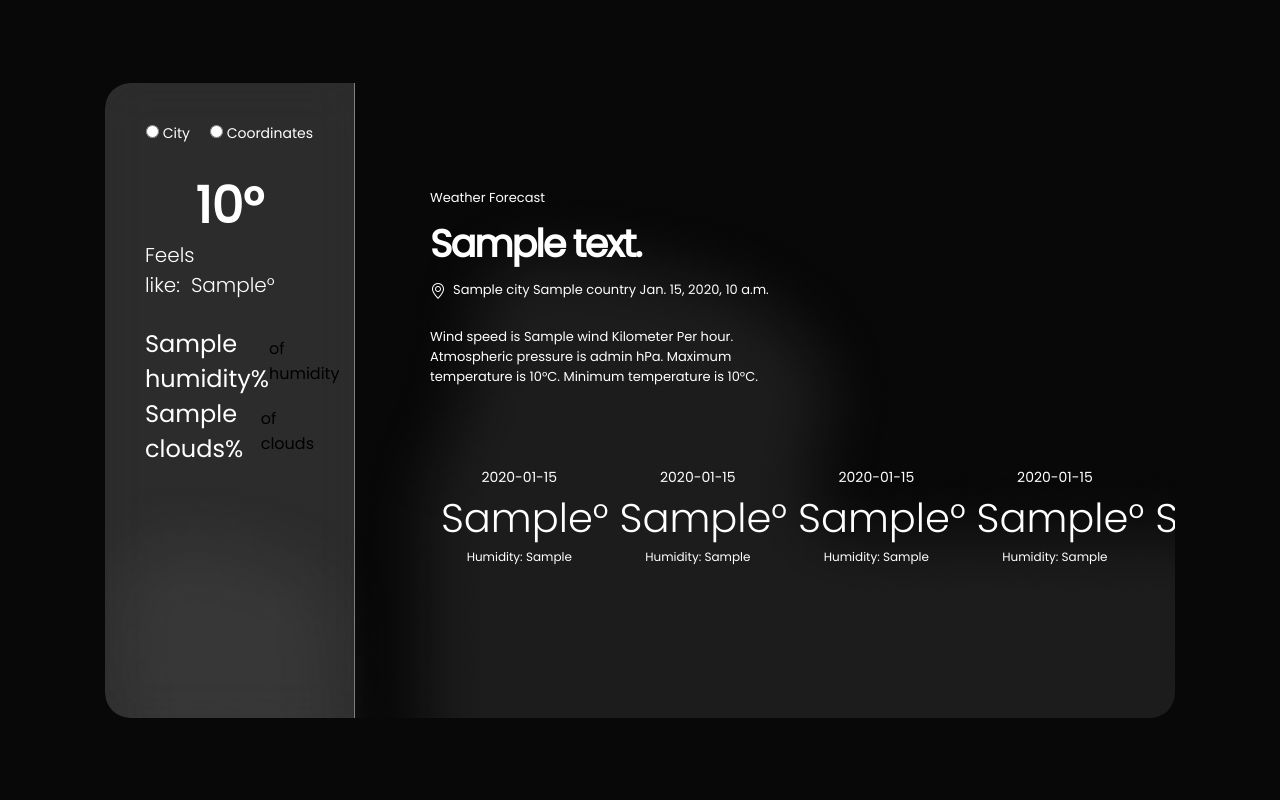
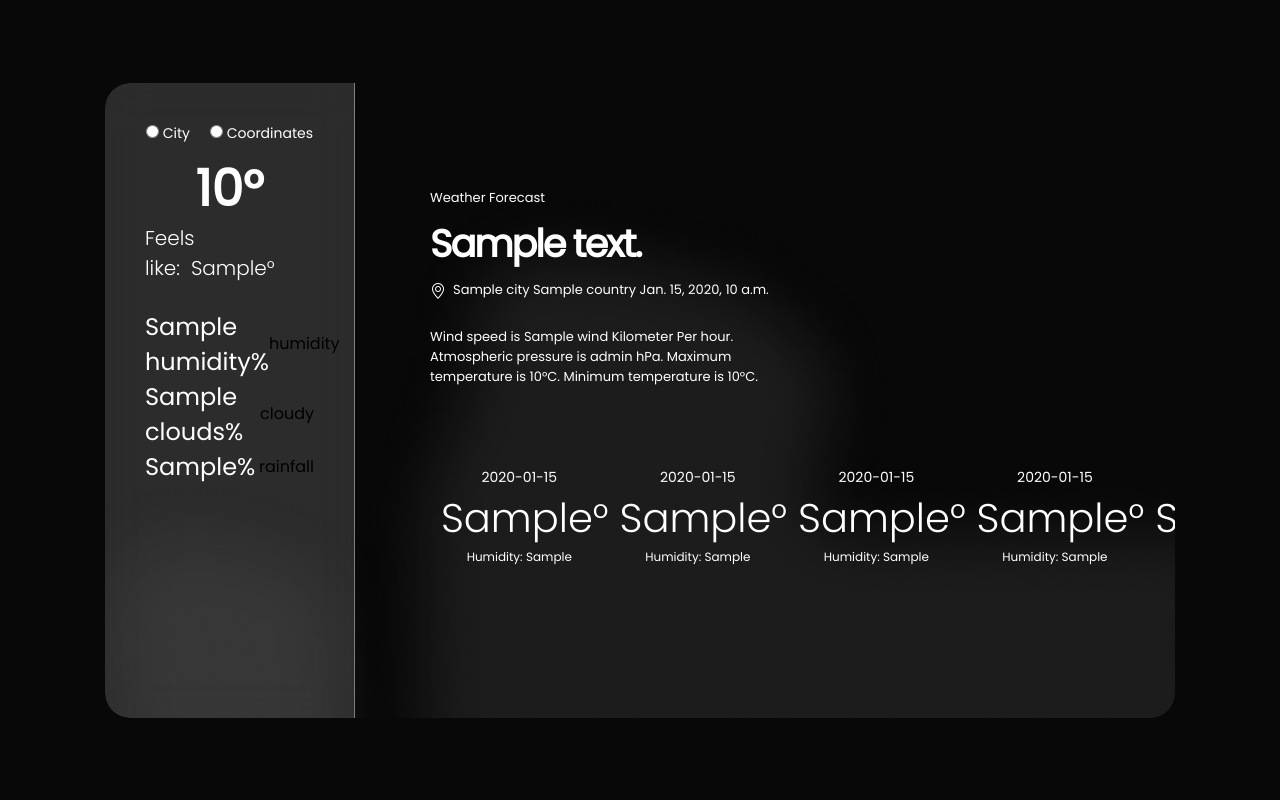
Before and after one commit to raqibuddin/weather_prediction, a Django app: template weatherproject/forecast/templates/weather.html in a window 1280 px wide. Run offline with Django 5.2, Linux system fonts and the light colour scheme; the template is opened without the code that fills it: most values are stand-ins (such as "Sample title", 1, 10 or a date in 2020); some libraries are stand-ins or nearby versions.

Commit message:
added rain pre percen

```diff
--- a/temp_predict.py
+++ b/temp_predict.py
@@ -184,6 +184,7 @@ def weather_view():
 
   # rain prediction
     rain_prediction=rain_model.predict(current_df)[0]
+    rain_prob = rain_model.predict_proba(current_df)[0][1] * 100
 
   # pepare regression model for temp and humidity
     x_temp,y_temp=prepare_regression_data(historical_data,'Temp')
@@ -215,7 +216,8 @@ def weather_view():
     print(f"Max temp:{current_weather['temp_max']} °C")
     print(f"Humidity: {current_weather['humidity']} %")
     print(f"Weather prediction: {current_weather['description']}")
-    print(f"Rain pridiction: {'Yes' if rain_prediction else 'No'}")
+    #print(f"Rain pridiction: {'Yes' if rain_prediction else 'No'}")
+    print(f"\nRain Today Probability: {rain_prob:.1f}%")
 
     print("\nFuture Temperature predictions:")
 
--- a/weatherproject/forecast/templates/weather.html
+++ b/weatherproject/forecast/templates/weather.html
@@ -103,13 +103,19 @@
                         <p class="day-stats_condition">
                             <span class="day-stats__humidity">{{ humidity }}</span>%
                         </p>
-                        <p class="day-stats__condition_text">of humidity</p>
+                        <p class="day-stats__condition_text"> humidity</p>
                     </li>
                     <li>
                         <p class="day-stats_condition">
                             <span class="day-stats__clouds">{{ clouds }}</span>%
                         </p>
-                        <p class="day-stats__condition_text">of clouds</p>
+                        <p class="day-stats__condition_text">cloudy</p>
+                    </li>
+                    <li>
+                        <p class="day-stats_condition">
+                            <span class="day-stats__rainfall">{{ rain_prob }}</span>%
+                        </p>
+                        <p class="day-stats__condition_text"> rainfall</p>
                     </li>
                 </ul>
             </div>
```
Also changed, not shown: weatherproject/forecast/views.py (+5 -3 lines), weatherproject/db.sqlite3.
